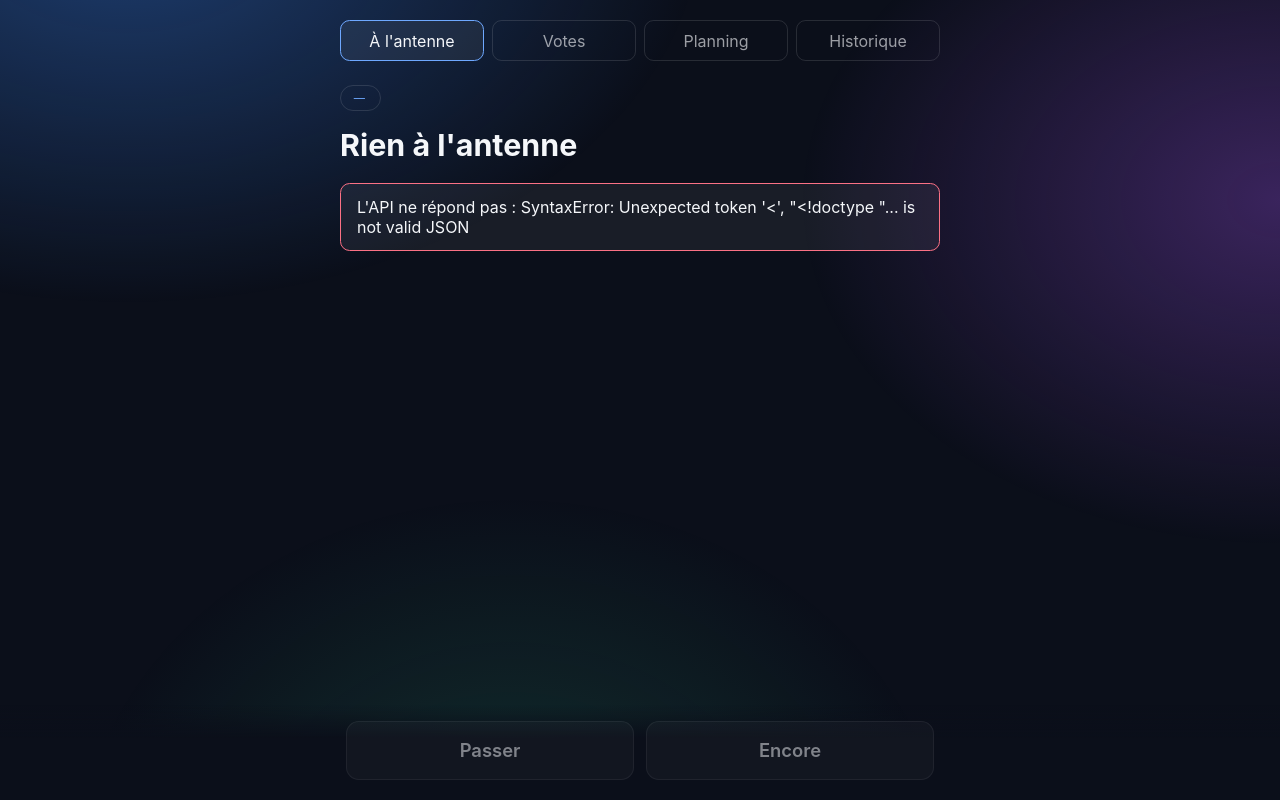
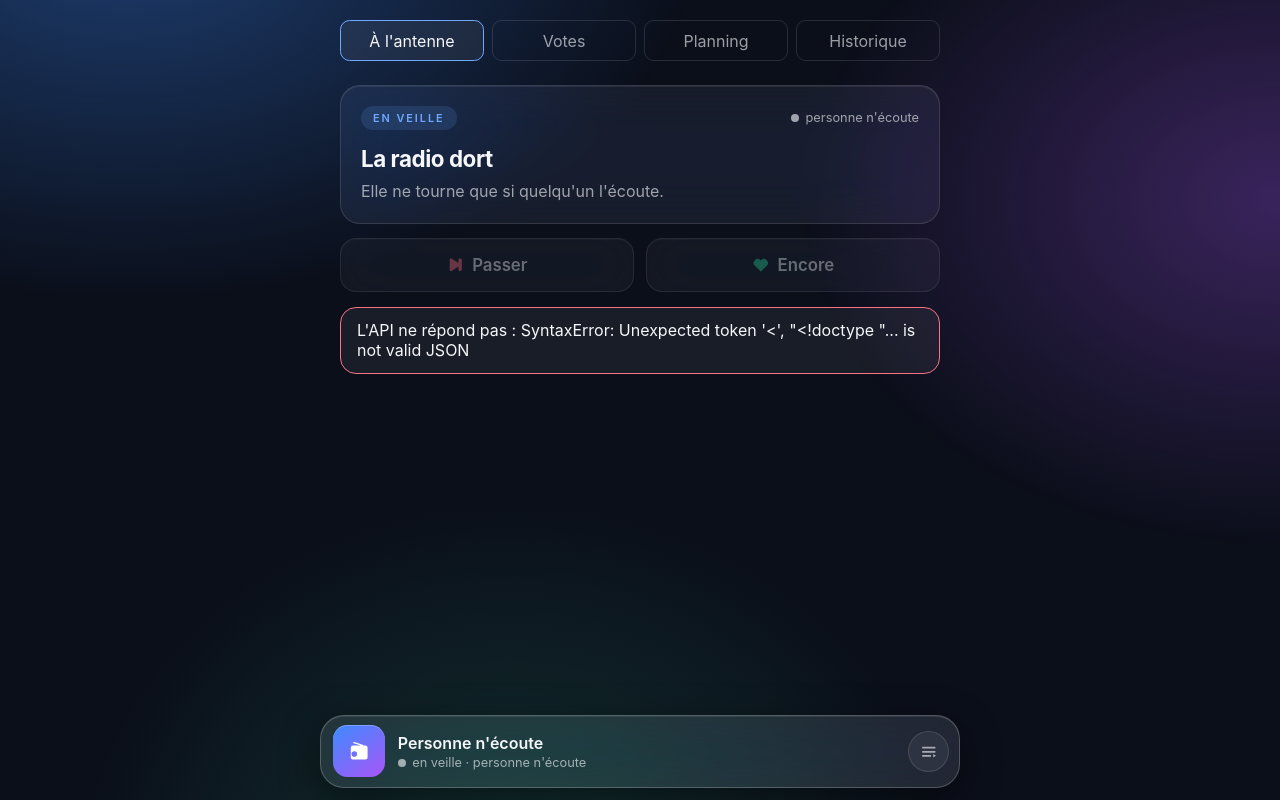
Before and after one commit to c4software/Personnal-WebRadio, a Python web app: template webradio/adapters/web/templates/index.html in a window 1280 px wide. Run offline with Jinja, Linux system fonts and the light colour scheme; the template is opened without the code that fills it, so the values that code supplies are empty.

Commit message:
feat(web): l'antenne en carte, les votes dessous, la liste dans le lecteur
Ce qui passe tient dans une carte de verre — nature, témoin d'antenne,
titre, artiste, moment et « Retirer », « À suivre » en ligne ouvrable —
et « Passer » / « Encore » viennent juste dessous : plus d'écran de vide
entre le contenu et les boutons. Sans auditeur, la carte dit que la radio
dort et comment la réveiller.

Les prochains titres ne sont plus un tiroir à part : la liste se déploie
dans la pilule du lecteur, depuis un bouton qui y vit — demandé par
l'auteur en voyant T01. La barre existe désormais même sans flux déclaré ;
seul le bouton de lecture en dépend.

Réf: GOAL-062-T02

```diff
--- a/webradio/adapters/web/templates/index.html
+++ b/webradio/adapters/web/templates/index.html
@@ -40,7 +40,7 @@
           radial-gradient(50rem 36rem at 100% 25%, rgba(168, 85, 247, 0.3), transparent 60%),
           radial-gradient(46rem 40rem at 40% 110%, rgba(52, 211, 153, 0.18), transparent 60%);
       }
-      main { width: min(40rem, 100%); padding: 1.25rem 1.25rem 7.5rem; }
+      main { width: min(40rem, 100%); padding: 1.25rem 1.25rem 6.75rem; }
       button { font: inherit; color: inherit; cursor: pointer; -webkit-tap-highlight-color: transparent; }
       button[disabled] { cursor: default; }
       .onglets { display: flex; gap: 0.5rem; margin-bottom: 1.5rem; }
@@ -49,20 +49,51 @@
         background: transparent; color: var(--sourdine); font-size: 1rem;
       }
       .onglets button.actif { background: var(--carte); color: var(--texte); border-color: var(--accent); }
+      /* La scène (GOAL-062) : ce qui passe, dans une carte de verre, et les
+         votes juste dessous — à portée de pouce, sans écran de vide. */
+      .carte {
+        background: var(--carte); border: 1px solid var(--bord); border-radius: var(--rayon);
+        backdrop-filter: var(--flou); -webkit-backdrop-filter: var(--flou); box-shadow: var(--reflet);
+      }
+      .scene { padding: 1.25rem 1.25rem 0.5rem; }
+      .scene .entete { display: flex; justify-content: space-between; align-items: center; gap: 0.6rem; margin-bottom: 1rem; }
       .nature {
-        display: inline-block; text-transform: uppercase; letter-spacing: 0.2em;
-        font-size: 0.7rem; color: var(--accent); border: 1px solid var(--bord);
-        border-radius: 999px; padding: 0.3rem 0.8rem; margin-bottom: 1rem;
+        display: inline-block; text-transform: uppercase; letter-spacing: 0.18em;
+        font-size: 0.68rem; font-weight: 600; color: var(--accent); background: rgba(110, 168, 255, 0.14);
+        border-radius: 999px; padding: 0.3rem 0.75rem;
       }
-      .titre { font-size: 1.9rem; line-height: 1.2; margin-bottom: 0.5rem; overflow-wrap: anywhere; }
-      .artiste { color: var(--sourdine); font-size: 1.15rem; }
-      .moment { color: var(--accent); font-size: 0.9rem; margin-top: 0.8rem; }
+      .scene .etat-antenne { display: flex; align-items: center; gap: 0.4rem; color: var(--sourdine); font-size: 0.8rem; }
+      .titre { font-size: 1.9rem; line-height: 1.15; letter-spacing: -0.02em; font-weight: 700; overflow-wrap: anywhere; }
+      .artiste { color: var(--sourdine); font-size: 1.15rem; margin-top: 0.35rem; }
+      .moment { display: flex; flex-wrap: wrap; align-items: center; gap: 0.5rem; margin-top: 1rem; font-size: 0.9rem; color: var(--accent); }
       .retirer {
-        margin-left: 0.6rem; padding: 0.15rem 0.6rem; font-size: 0.8rem;
-        border: 1px solid var(--accent); border-radius: 999px;
-        background: transparent; color: var(--accent);
+        padding: 0.25rem 0.7rem; font-size: 0.8rem; border: 1px solid var(--bord-fort); border-radius: 999px;
+        background: var(--carte-forte); color: var(--texte);
       }
       .retirer[disabled] { opacity: 0.5; }
+      .a-suivre {
+        all: unset; cursor: pointer; display: flex; align-items: center; gap: 0.7rem; width: 100%;
+        margin-top: 1rem; padding: 0.8rem 0; border-top: 1px solid var(--bord); box-sizing: border-box;
+      }
+      .a-suivre .etiquette { flex: none; font-size: 0.68rem; text-transform: uppercase; letter-spacing: 0.15em; color: var(--sourdine); }
+      .a-suivre .texte { flex: 1; min-width: 0; overflow: hidden; text-overflow: ellipsis; white-space: nowrap; }
+      .a-suivre .chevron { flex: none; color: var(--sourdine); }
+      .scene.dort { padding-bottom: 1.25rem; }
+      .scene.dort .titre { font-size: 1.4rem; }
+      .scene.dort p { color: var(--sourdine); margin-top: 0.5rem; line-height: 1.45; }
+      .votes { display: flex; gap: 0.75rem; margin-top: 0.9rem; }
+      .votes button {
+        flex: 1; display: flex; align-items: center; justify-content: center; gap: 0.5rem;
+        padding: 1rem; font-size: 1.05rem; font-weight: 600; border-radius: 1rem;
+        border: 1px solid var(--bord-fort); background: var(--carte-forte); color: var(--texte);
+        backdrop-filter: var(--flou); -webkit-backdrop-filter: var(--flou); box-shadow: var(--reflet);
+        transition: transform 0.15s ease;
+      }
+      .votes button svg { width: 1.1rem; height: 1.1rem; fill: currentColor; }
+      .votes button:active { transform: scale(0.97); }
+      .votes button[disabled] { opacity: 0.4; }
+      .votes .encore svg { color: var(--encore); }
+      .votes .passer svg { color: var(--stop); }
       /* La barre de lecture (GOAL-062) : fixe en bas, sur tous les onglets,
          sous le pouce — un bouton rond, ce qui passe, le témoin d'antenne.
          Le volume ne se montre que sur un écran large : un téléphone le
@@ -73,7 +104,7 @@
         background: var(--carte-forte); border: 1px solid var(--bord-fort); border-radius: 1.5rem;
         backdrop-filter: var(--flou); -webkit-backdrop-filter: var(--flou);
         box-shadow: var(--reflet), var(--ombre);
-        display: flex; align-items: center; gap: 0.8rem; padding: 0.6rem 0.6rem 0.6rem 0.75rem;
+        display: flex; flex-direction: column; padding: 0.6rem 0.6rem 0.6rem 0.75rem;
       }
       .barre .pochette {
         width: 3.25rem; height: 3.25rem; flex: none; border-radius: 0.9rem; display: grid; place-items: center;
@@ -109,59 +140,39 @@
         .ondes i { animation: none; height: 60%; }
         .temoin.attente { animation: none; }
       }
-      /* Tant que les votes sont fixés en bas, ils se posent au-dessus de la barre. */
-      main:has(.barre) { padding-bottom: 12.5rem; }
-      main:has(.barre) .boutons { bottom: 5.4rem; }
-      .a-suivre { color: var(--sourdine); font-size: 0.9rem; margin-top: 0.4rem;
-                  overflow: hidden; text-overflow: ellipsis; white-space: nowrap; }
-      /* « À suivre » ouvre le tiroir des prochains titres (GOAL-058) : un
-         bouton qui ressemble au texte d'avant, avec un chevron. */
-      .a-suivre button { all: unset; cursor: pointer; display: flex; gap: 0.4rem; align-items: baseline;
-                         max-width: 100%; }
-      .a-suivre .texte { overflow: hidden; text-overflow: ellipsis; white-space: nowrap; }
-      .a-suivre .chevron { flex: none; }
-      .voile { position: fixed; inset: 0; background: rgba(0, 0, 0, 0.55); z-index: 5;
-               animation: apparaitre 0.2s ease-out; }
+      /* La liste des prochains titres se déploie depuis le lecteur (GOAL-062,
+         demandé par l'auteur) : la pilule grandit vers le haut, et un voile
+         couvre le reste de la page. */
+      .voile { position: fixed; inset: 0; background: rgba(0, 0, 0, 0.45); z-index: 3; animation: apparaitre 0.2s ease-out; }
       @keyframes apparaitre { from { opacity: 0; } to { opacity: 1; } }
-      @keyframes monter { from { transform: translate(-50%, 100%); } to { transform: translate(-50%, 0); } }
-      .tiroir {
-        animation: monter 0.28s cubic-bezier(0.2, 0.8, 0.2, 1);
-        position: fixed; inset: auto 0 0 0; z-index: 6; max-height: 75dvh; overflow-y: auto;
-        background: var(--carte); border-top: 1px solid var(--bord); border-radius: 1rem 1rem 0 0;
-        padding: 0.9rem 1.25rem max(1.25rem, env(safe-area-inset-bottom));
-        margin: 0 auto; width: min(40rem, 100%); left: 50%; transform: translateX(-50%);
+      @keyframes deplier { from { opacity: 0; transform: translateY(0.75rem); } to { opacity: 1; transform: none; } }
+      .liste { animation: deplier 0.25s cubic-bezier(0.2, 0.8, 0.2, 1); padding: 0.5rem 0.4rem 0.25rem; }
+      .liste header { display: flex; justify-content: space-between; align-items: center; padding: 0.2rem 0.4rem 0.6rem; }
+      .liste h2 { font-size: 0.72rem; text-transform: uppercase; letter-spacing: 0.15em; color: var(--sourdine); }
+      .liste .fermer { all: unset; cursor: pointer; color: var(--sourdine); padding: 0.3rem 0.5rem; font-size: 1rem; }
+      .liste .defile { max-height: 50dvh; overflow-y: auto; }
+      .prochain { display: grid; grid-template-columns: 3.2rem minmax(0, 1fr) auto; gap: 0.6rem;
+                  align-items: center; padding: 0.5rem 0.4rem; }
+      .prochain + .prochain { border-top: 1px solid var(--bord); }
+      .prochain.prevu .titre-histoire { color: var(--sourdine); font-style: italic; }
+      .prochain .heure { color: var(--sourdine); font-variant-numeric: tabular-nums; font-size: 0.85rem; }
+      .prochain .oubli { all: unset; cursor: pointer; color: var(--sourdine); padding: 0.4rem 0.6rem;
+                         border-radius: 0.6rem; border: 1px solid var(--bord); font-size: 0.9rem; }
+      .prochain .oubli[disabled] { opacity: 0.4; }
+      .liste .vide { padding: 1rem 0; }
+      .barre .commandes { display: flex; align-items: center; gap: 0.8rem; }
+      .barre .ouvrir-liste {
+        width: 2.6rem; height: 2.6rem; border-radius: 999px; flex: none; border: 1px solid var(--bord);
+        background: var(--carte); color: var(--sourdine); display: grid; place-items: center;
       }
-      .tiroir header { display: flex; justify-content: space-between; align-items: center; margin-bottom: 0.6rem; }
-      .tiroir h2 { font-size: 0.8rem; text-transform: uppercase; letter-spacing: 0.15em; color: var(--texte); }
-      .tiroir .fermer { all: unset; cursor: pointer; color: var(--sourdine); padding: 0.4rem 0.6rem; font-size: 1.1rem; }
-      .prochain { display: grid; grid-template-columns: 3.4rem minmax(0, 1fr) auto; gap: 0.6rem;
-                  align-items: center; padding: 0.45rem 0 0.45rem 0.6rem;
-                  border-left: 3px solid var(--bord); margin-bottom: 0.35rem; }
-      .prochain.musique-b { border-left-color: var(--accent); }
-      .prochain.prevu { border-left-style: dashed; }
-      .prochain.prevu .titre-histoire { color: var(--sourdine); font-style: italic; }
-      .prochain .heure { color: var(--sourdine); font-variant-numeric: tabular-nums; font-size: 0.9rem; }
-      .prochain .oubli { all: unset; cursor: pointer; color: var(--sourdine); padding: 0.4rem 0.6rem;
-                         border-radius: 0.4rem; border: 1px solid var(--bord); font-size: 0.9rem; }
-      .prochain .oubli[disabled] { opacity: 0.4; }
+      .barre .ouvrir-liste.actif { color: var(--texte); background: var(--carte-forte); border-color: var(--bord-fort); }
+      .barre .ouvrir-liste svg { width: 1.1rem; height: 1.1rem; fill: currentColor; }
       .etat {
-        margin-top: 1.25rem; padding: 0.8rem 1rem; border-radius: 0.6rem;
+        margin-top: 0.9rem; padding: 0.8rem 1rem; border-radius: 1rem;
         background: var(--carte); border: 1px solid var(--bord); color: var(--sourdine);
       }
       .etat.refus { border-color: var(--refus); color: var(--texte); }
       .etat.accepte { border-color: var(--accepte); color: var(--texte); }
-      .boutons {
-        position: fixed; inset: auto 0 0 0; display: flex; gap: 0.75rem;
-        padding: 1rem max(1.25rem, env(safe-area-inset-left)) max(1.25rem, env(safe-area-inset-bottom));
-        background: linear-gradient(transparent, var(--fond) 35%);
-        justify-content: center;
-      }
-      .boutons button {
-        flex: 1; max-width: 18rem; padding: 1.1rem; font-size: 1.15rem; font-weight: 600;
-        border-radius: 0.8rem; border: 1px solid var(--bord); background: var(--carte); color: var(--texte);
-      }
-      .boutons button:active { background: #222831; }
-      .boutons button[disabled] { opacity: 0.5; }
       .vote { background: var(--carte); border: 1px solid var(--bord); border-radius: 0.6rem;
               padding: 0.7rem 0.9rem; margin-bottom: 0.6rem; }
       .vote .cible { display: flex; justify-content: space-between; gap: 0.5rem; margin-bottom: 0.45rem; }
@@ -241,20 +252,44 @@
       </nav>
 
       <section v-if="onglet === 'antenne'">
-        <p class="nature">[[ antenne ? antenne.kind : "—" ]]</p>
-        <h1 class="titre">[[ antenne ? (antenne.title || antenne.kind) : "Rien à l'antenne" ]]</h1>
-        <p class="artiste">[[ antenne ? (antenne.artist || "") : "" ]]</p>
-        <p v-if="antenne && moment" class="moment">[[ moment ]]
+        <article v-if="antenne" class="carte scene">
+          <header class="entete">
+            <span class="nature">[[ antenne.kind ]]</span>
+            <span class="etat-antenne"><i class="temoin direct"></i> en direct</span>
+          </header>
+          <h1 class="titre">[[ antenne.title || antenne.kind ]]</h1>
+          <p v-if="antenne.artist" class="artiste">[[ antenne.artist ]]</p>
+          <p v-if="moment" class="moment"><span>[[ moment ]]</span>
             <button v-if="momentRandom" type="button" class="retirer" :disabled="occupe" title="Tirer un autre thème au sort" @click="retirer()">Retirer</button>
           </p>
-        <p v-if="antenne && aSuivre" class="a-suivre">
-          <button type="button" title="Voir les prochains titres" @click="ouvrirTiroir()">
-            <span class="texte">À suivre · [[ aSuivre.title || aSuivre.kind ]]<span v-if="aSuivre.artist"> — [[ aSuivre.artist ]]</span></span>
-            <span class="chevron">▴</span>
+          <button v-if="aSuivre" type="button" class="a-suivre" title="Voir les prochains titres" @click="ouvrirTiroir()">
+            <span class="etiquette">À suivre</span>
+            <span class="texte">[[ aSuivre.title || aSuivre.kind ]]<span v-if="aSuivre.artist"> — [[ aSuivre.artist ]]</span></span>
+            <span class="chevron">›</span>
           </button>
-        </p>
+        </article>
+        <article v-else class="carte scene dort">
+          <header class="entete">
+            <span class="nature">en veille</span>
+            <span class="etat-antenne"><i class="temoin"></i> personne n'écoute</span>
+          </header>
+          <h1 class="titre">La radio dort</h1>
+          <p>Elle ne tourne que si quelqu'un l'écoute.[[ flux ? " Appuyez sur le bouton de lecture pour la réveiller." : "" ]]</p>
+        </article>
+        <!-- Un jingle, un flash ou une émission refuseraient le vote de toute
+             façon (SPECS.md §4.6) : autant griser les boutons plutôt que de
+             récolter un refus. L'API reste le juge — ceci n'est que du confort. -->
+        <div class="votes">
+          <button type="button" class="passer" :disabled="occupe || voteImpossible" @click="voter(urls.stop)">
+            <svg viewBox="0 0 16 16" aria-hidden="true"><path d="M2.5 3.2v9.6a1 1 0 0 0 1.53.85L10.5 9.6v3.2a1 1 0 0 0 1.53.85l1.47-.92V3.27l-1.47-.92A1 1 0 0 0 10.5 3.2v3.2L4.03 2.35A1 1 0 0 0 2.5 3.2z" /></svg>
+            Passer
+          </button>
+          <button type="button" class="encore" :disabled="occupe || voteImpossible" @click="voter(urls.encore)">
+            <svg viewBox="0 0 16 16" aria-hidden="true"><path d="M8 14.2 2.6 8.9a3.6 3.6 0 0 1 5.1-5.1L8 4.1l.3-.3a3.6 3.6 0 0 1 5.1 5.1L8 14.2z" /></svg>
+            Encore
+          </button>
+        </div>
         <p v-if="message" class="etat" :class="issue">[[ message ]]</p>
-        <p v-else-if="!antenne" class="etat">Personne n'écoute : la radio ne tourne pas.</p>
       </section>
 
       <section v-else-if="onglet === 'votes'">
@@ -318,18 +353,27 @@
       </section>
 
       <div v-if="tiroir" class="voile" @click="tiroir = false"></div>
-      <aside v-if="tiroir" class="tiroir" aria-label="Prochains titres">
+
+      <!-- La barre de lecture (GOAL-062), hors des onglets : elle reste là
+           quand on passe aux votes ou au planning, et la liste des prochains
+           titres se déploie dedans. Le lecteur lui-même n'existe que si le
+           TOML déclare un flux ; il ne charge rien tant qu'on n'écoute pas
+           (preload="none") : la page ouverte sur un téléphone ne doit pas
+           brancher un auditeur à l'insu de tous — la radio ne tourne que si
+           quelqu'un écoute. -->
+      <footer class="barre" aria-label="Lecteur">
+        <section v-if="tiroir" class="liste" aria-label="Prochains titres">
           <header>
             <h2>Prochains titres</h2>
             <button type="button" class="fermer" title="Fermer" @click="tiroir = false">✕</button>
           </header>
+          <div class="defile">
             <p v-if="prochains.length === 0" class="vide">Rien d'annoncé pour l'instant.</p>
             <!-- Une ligne par entrée, dans l'ordre de passage : l'heure estimée,
                  ce qui passe, et — pour un titre déjà tiré — le bouton qui le
                  retire. L'habillage prévu (jingle, générique) se voit en
-             pointillé : il n'est pas encore décidé. -->
-        <div v-for="(e, i) in prochains" :key="e.identifier || (e.title + i)" class="prochain"
-             :class="[e.kind === 'musique' ? 'musique-b' : 'emission-b', { prevu: e.expected }]">
+                 italique : il n'est pas encore décidé. -->
+            <div v-for="(e, i) in prochains" :key="e.identifier || (e.title + i)" class="prochain" :class="{ prevu: e.expected }">
               <span class="heure">[[ e.at || "—" ]]</span>
               <div class="corps">
                 <span class="titre-histoire">[[ e.title || e.kind ]]</span>
@@ -340,22 +384,9 @@
                       :disabled="occupe" @click="ecarter(e)">✕</button>
               <span v-else></span>
             </div>
-      </aside>
-
-      <div class="boutons" v-if="onglet === 'antenne'">
-        <!-- Un jingle, un flash ou une émission refuseraient le vote de toute
-             façon (SPECS.md §4.6) : autant griser les boutons plutôt que de
-             récolter un refus. L'API reste le juge — ceci n'est que du confort. -->
-        <button type="button" :disabled="occupe || voteImpossible" @click="voter(urls.stop)">Passer</button>
-        <button type="button" :disabled="occupe || voteImpossible" @click="voter(urls.encore)">Encore</button>
           </div>
-
-      <!-- La barre de lecture (GOAL-062), hors des onglets : elle reste là
-           quand on passe aux votes ou au planning. Le lecteur ne charge rien
-           tant qu'on n'écoute pas (preload="none") : la page ouverte sur un
-           téléphone ne doit pas brancher un auditeur à l'insu de tous — la
-           radio ne tourne que si quelqu'un écoute. -->
-      <footer v-if="flux" class="barre" aria-label="Lecteur">
+        </section>
+        <div class="commandes">
           <div class="pochette" aria-hidden="true">
             <span v-if="ecoute" class="ondes"><i></i><i></i><i></i><i></i></span>
             <svg v-else viewBox="0 0 16 16"><path d="M2 5.5A1.5 1.5 0 0 1 3.5 4h9A1.5 1.5 0 0 1 14 5.5v7a1.5 1.5 0 0 1-1.5 1.5h-9A1.5 1.5 0 0 1 2 12.5v-7zm2.5 6.5a2 2 0 1 0 0-4 2 2 0 0 0 0 4zM9 7h3v1H9V7zm0 2h3v1H9V9zM4 1.3l7 2.2-.3.9L3.7 2.2 4 1.3z" /></svg>
@@ -367,15 +398,19 @@
               <span class="texte">[[ detailDeLaBarre ]]</span>
             </span>
           </div>
-        <label class="volume" title="Volume">
+          <label v-if="flux" class="volume" title="Volume">
             <span aria-hidden="true">🔈</span>
             <input type="range" min="0" max="1" step="0.05" aria-label="Volume" v-model.number="volume" @input="reglerVolume()" />
           </label>
-        <button type="button" class="jouer" :title="ecoute || attente ? 'Couper' : 'Écouter'" :aria-label="ecoute || attente ? 'Couper' : 'Écouter'" @click="basculerEcoute()">
+          <button type="button" class="ouvrir-liste" :class="{ actif: tiroir }" title="Prochains titres" aria-label="Prochains titres" @click="ouvrirTiroir()">
+            <svg viewBox="0 0 16 16" aria-hidden="true"><path d="M2 3.5h12v1.6H2zM2 7.2h12v1.6H2zM2 10.9h8v1.6H2zM12 10v3.2l2.5-1.6z" /></svg>
+          </button>
+          <button v-if="flux" type="button" class="jouer" :title="ecoute || attente ? 'Couper' : 'Écouter'" :aria-label="ecoute || attente ? 'Couper' : 'Écouter'" @click="basculerEcoute()">
             <svg v-if="ecoute || attente" viewBox="0 0 16 16" aria-hidden="true"><rect x="2.5" y="2.5" width="11" height="11" rx="2" /></svg>
             <svg v-else viewBox="0 0 16 16" aria-hidden="true"><path d="M4.5 2.6v10.8a1 1 0 0 0 1.5.86l9-5.4a1 1 0 0 0 0-1.72l-9-5.4a1 1 0 0 0-1.5.86z" /></svg>
           </button>
-        <audio ref="audio" preload="none" :src="flux" @playing="prendreAntenne()" @pause="ecoute = false" @error="erreurDeFlux()"></audio>
+          <audio v-if="flux" ref="audio" preload="none" :src="flux" @playing="prendreAntenne()" @pause="ecoute = false" @error="erreurDeFlux()"></audio>
+        </div>
       </footer>
     </main>
 
@@ -443,7 +478,7 @@
             // La barre dit ce qui passe, d'où qu'on la regarde ; sans antenne,
             // elle dit ce qu'appuyer ferait.
             if (this.attente) { return "Prise d'antenne…"; }
-            if (this.antenne === null) { return "Écouter la radio"; }
+            if (this.antenne === null) { return this.flux ? "Écouter la radio" : "Personne n'écoute"; }
             const a = this.antenne;
             return (a.title || a.kind) + (a.artist ? " — " + a.artist : "");
           },
@@ -699,8 +734,9 @@
             });
           },
           ouvrirTiroir() {
-            this.tiroir = true;
-            this.chargerProchains();
+            // Le même bouton ouvre et referme : la liste vit dans le lecteur.
+            this.tiroir = !this.tiroir;
+            if (this.tiroir) { this.chargerProchains(); }
           },
           async chargerProchains() {
             try {
```
Also changed, not shown: TASKS.md (+3 -3 lines), tests/test_api.py (+13 -1 lines). Lines whose indentation alone changed are shown as unchanged.
